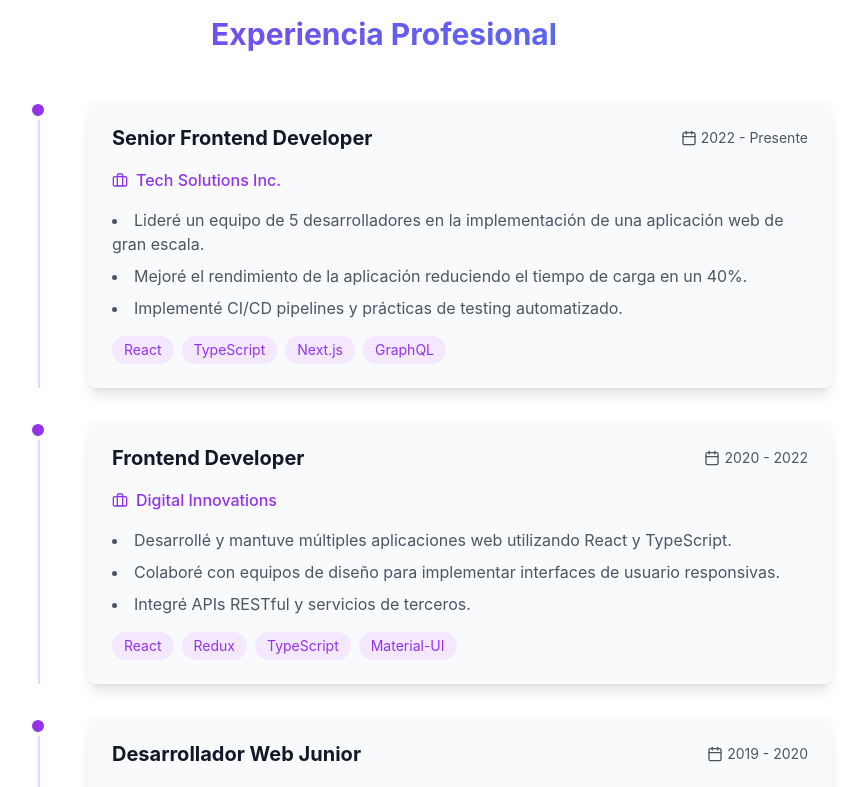
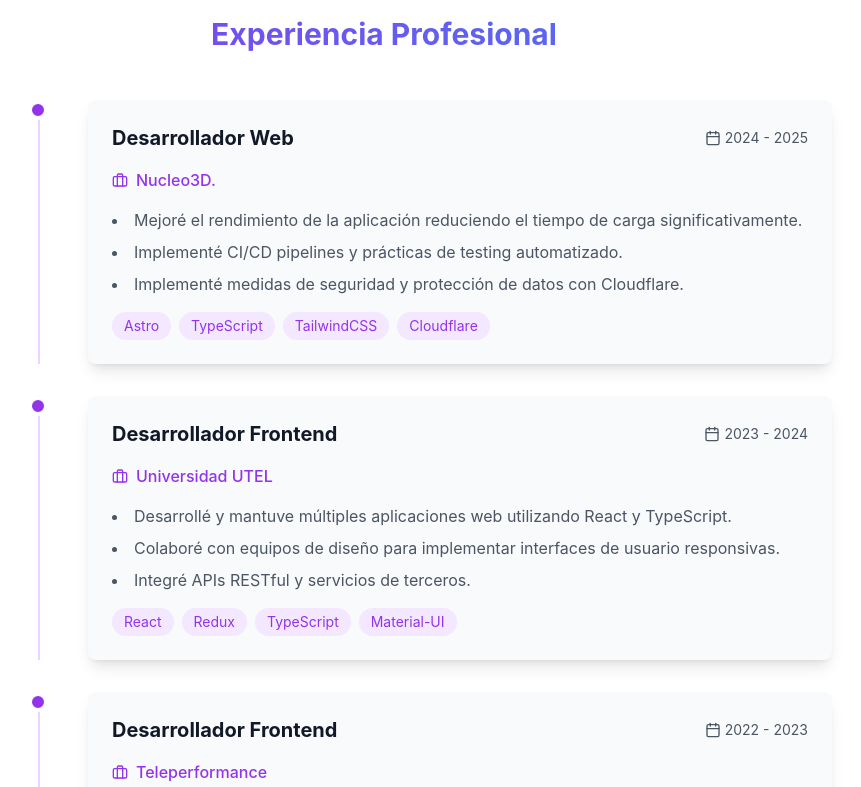
Before and after one commit to DiegoT4l/Portfolio-V3, a React (Vite) app: page / in a window 1280 px wide. Shown: the part 1620-2407 px from the top of the page, without its empty margins (256-1117 px from the left). Built offline with nearby package versions, Linux system fonts and the light colour scheme.

Commit message:
refactor(data): update contact information, improve project descriptions, and enhance data structure for better consistent

```diff
--- a/src/data/about.json.ts
+++ b/src/data/about.json.ts
@@ -3,9 +3,10 @@ import type { About } from '../types';
 const about: About[] = [
   {
     desc: `
-        Soy un desarrollador frontend apasionado por crear experiencias web excepcionales.
-        Con años de experiencia en React y tecnologías modernas, me especializo en construir
-        interfaces intuitivas y atractivas que cautivan a los usuarios.
+        Soy desarrollador web con más de 3 años de experiencia contribuyendo al
+        desarrollo de aplicaciones web y soluciones digitales que se adapten a las
+        necesidades de cada proyecto. Me motiva mejorar la experiencia del usuario
+        con interfaces modernas y de alto rendimiento.
     `,
   },
   {
--- a/src/data/experience.json.ts
+++ b/src/data/experience.json.ts
@@ -3,21 +3,21 @@ import type { Experience } from '../types';
 const experience: Experience[] = [
   {
     id: 1,
-    role: 'Senior Frontend Developer',
-    company: 'Tech Solutions Inc.',
-    period: '2022 - Presente',
+    role: 'Desarrollador Web',
+    company: 'Nucleo3D.',
+    period: '2024 - 2025',
     description: [
-      'Lideré un equipo de 5 desarrolladores en la implementación de una aplicación web de gran escala.',
-      'Mejoré el rendimiento de la aplicación reduciendo el tiempo de carga en un 40%.',
+      'Mejoré el rendimiento de la aplicación reduciendo el tiempo de carga significativamente.',
       'Implementé CI/CD pipelines y prácticas de testing automatizado.',
+      'Implementé medidas de seguridad y protección de datos con Cloudflare.',
     ],
-    technologies: ['React', 'TypeScript', 'Next.js', 'GraphQL'],
+    technologies: ['Astro', 'TypeScript', 'TailwindCSS', 'Cloudflare'],
   },
   {
     id: 2,
-    role: 'Frontend Developer',
-    company: 'Digital Innovations',
-    period: '2020 - 2022',
+    role: 'Desarrollador Frontend',
+    company: 'Universidad UTEL',
+    period: '2023 - 2024',
     description: [
       'Desarrollé y mantuve múltiples aplicaciones web utilizando React y TypeScript.',
       'Colaboré con equipos de diseño para implementar interfaces de usuario responsivas.',
@@ -27,15 +27,27 @@ const experience: Experience[] = [
   },
   {
     id: 3,
-    role: 'Desarrollador Web Junior',
-    company: 'StartUp Tech',
-    period: '2019 - 2020',
+    role: 'Desarrollador Frontend',
+    company: 'Teleperformance',
+    period: '2022 - 2023',
     description: [
       'Participé en el desarrollo de aplicaciones web frontend.',
       'Implementé diseños responsivos y accesibles.',
       'Colaboré en la optimización de rendimiento y SEO.',
     ],
-    technologies: ['JavaScript', 'React', 'CSS3', 'HTML5'],
+    technologies: ['React', 'TailwindCSS', 'OpenAI', 'Node.js'],
+  },
+  {
+    id: 4,
+    role: 'Desarrollador Web Junior',
+    company: 'Apostar Tecnológico',
+    period: '2022 - 2023',
+    description: [
+      'Participé en el desarrollo de aplicaciones web frontend.',
+      'Integré APIs RESTful y servicios de terceros.',
+      'Integré algoritmos de ordenamiento y búsqueda en la aplicación.',
+    ],
+    technologies: ['React', 'Sass', 'Bootstrap', 'PostgreSQL'],
   },
 ];
 
--- a/src/data/projects.json.ts
+++ b/src/data/projects.json.ts
@@ -1,33 +1,36 @@
+import technoImage from '../assets/images/project_festmusic.png';
+import dashTasksImage from '../assets/images/project_dashtask.jpg';
+import blogCafeImage from '../assets/images/project_blogcafe.png';
 import type { Project } from '../types';
 
 const projects: Project[] = [
   {
     id: 1,
-    title: 'E-commerce Platform',
+    title: 'Techno-Festival Website',
     description:
-      'Una plataforma de comercio electrónico moderna construida con React y TypeScript.',
-    image: 'https://images.unsplash.com/photo-1557821552-17105176677c',
-    technologies: ['React', 'TypeScript', 'Redux', 'Tailwind CSS'],
-    githubUrl: '#',
-    liveUrl: '#',
+      'Sitio web que simula la plataforma oficial de un festival de música "Techno & EDM Festival".',
+    image: technoImage,
+    technologies: ['HTML', 'Sass', 'JavaScript', 'Gulp'],
+    githubUrl: 'https://github.com/DiegoT4l/Music-Festival-Project',
+    liveUrl: 'https://festmusic.diegot4l.com/',
   },
   {
     id: 2,
     title: 'Task Management App',
     description:
-      'Aplicación de gestión de tareas con características de arrastrar y soltar.',
-    image: 'https://images.unsplash.com/photo-1557804506-669a67965ba0',
-    technologies: ['React', 'TypeScript', 'React DnD', 'Firebase'],
-    githubUrl: '#',
-    liveUrl: '#',
+      'Aplicación de gestión de tareas con estadisticas y gráficos de progreso.',
+    image: dashTasksImage,
+    technologies: ['Bootstrap', 'Sass', 'JQuery', 'Webpack'],
+    githubUrl: 'https://github.com/DiegoT4l/dashboard-tasks',
+    liveUrl: 'https://dashtask.diegot4l.com/',
   },
   {
     id: 3,
-    title: 'Social Media Dashboard',
+    title: 'BlogDeCafé Website',
     description:
-      'Dashboard para análisis de redes sociales con gráficos interactivos.',
-    image: 'https://images.unsplash.com/photo-1460925895917-afdab827c52f',
-    technologies: ['React', 'D3.js', 'Material-UI', 'Node.js'],
+      'Sitio web de un blog de café con cursos y consejos para los amantes del café.',
+    image: blogCafeImage,
+    technologies: ['HTML', 'CSS', 'JavaScript'],
     githubUrl: '#',
     liveUrl: '#',
   },
--- a/src/data/skills.json.ts
+++ b/src/data/skills.json.ts
@@ -18,8 +18,6 @@ const skills: SkillCategory[] = [
     skills: [
       { name: 'React', icon: '⚛️' },
       { name: 'TypeScript', icon: '📘' },
-      { name: 'Next.js', icon: '▲' },
-      { name: 'HTML5', icon: '🌐' },
       { name: 'CSS3/Sass', icon: '🎨' },
       { name: 'Tailwind CSS', icon: '🌊' },
     ],
```
